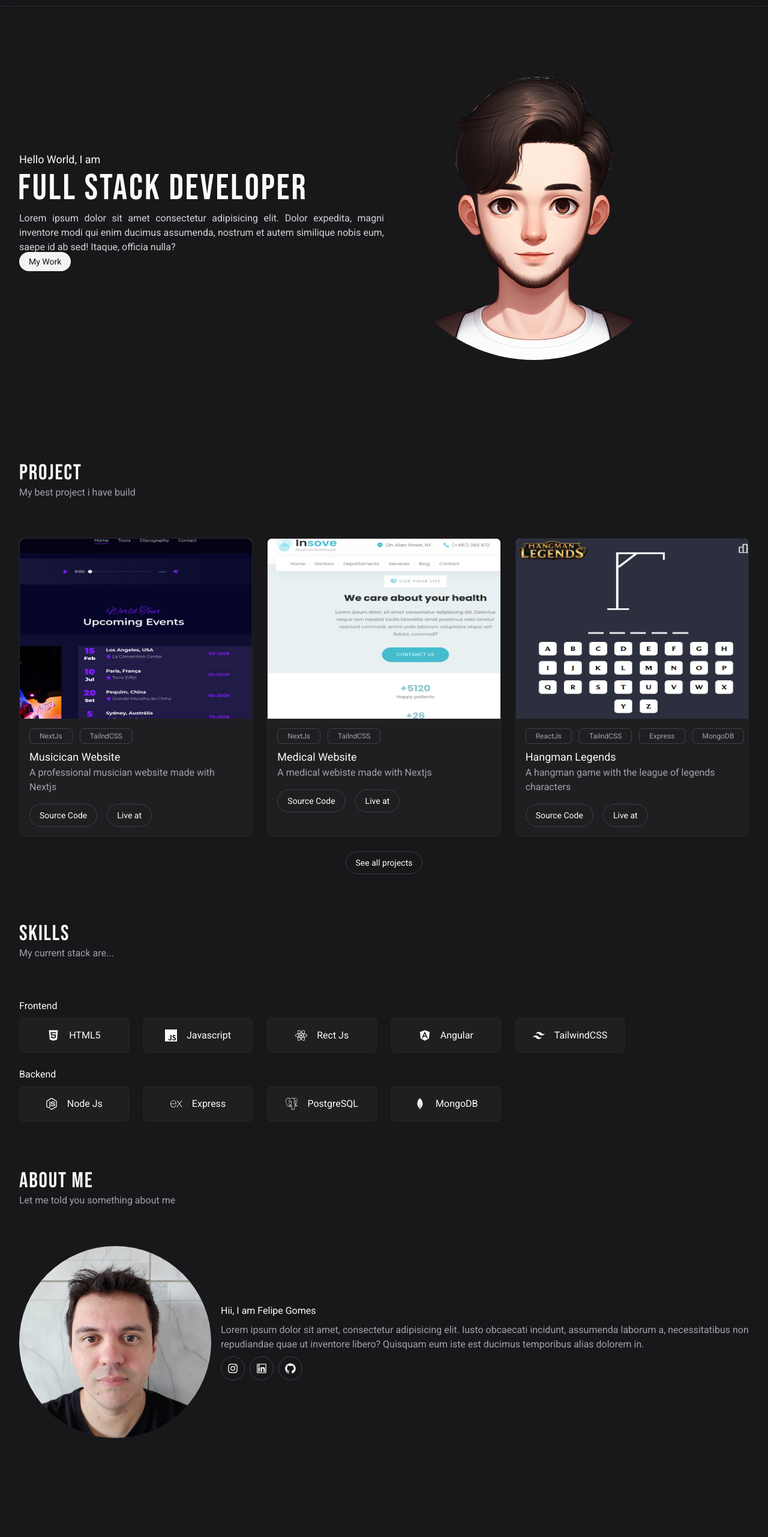
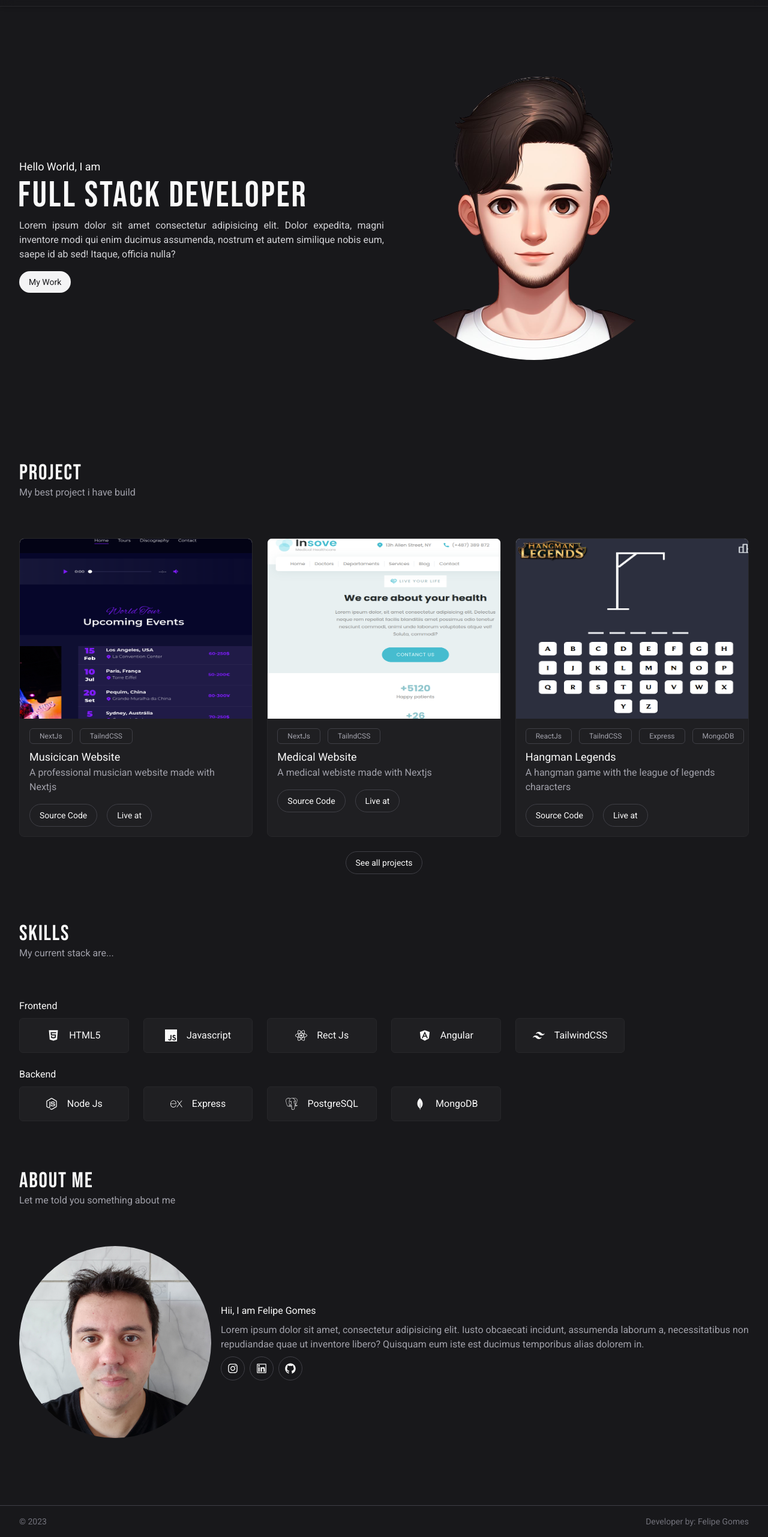
Before and after one commit to fomes/next-portfolio, a Next.js app: page / in a window 1280 px wide. Shown: the part 46-2608 px from the top of the page at 60% size. Before the commit the page ends 2443 px from the top, so only its background shows below. Built offline with nearby package versions, Linux system fonts and the light colour scheme.

Commit message:
Create footer section

```diff
--- a/src/app/layout.tsx
+++ b/src/app/layout.tsx
@@ -4,6 +4,7 @@ import "./globals.css";
 import { cn } from "@/utils/helper";
 import { Navigation } from "@/components/Navigation";
 import { HeroSection } from "@/components/HeroSection";
+import { FooterSection } from "@/components/FooterSection";
 
 const roboto = Roboto({
   subsets: ["latin"],
@@ -37,7 +38,10 @@ export default function RootLayout({
         )}
       >
         <Navigation />
-        <main className="max-w-7xl mx-auto px-4 md:px-8 flex flex-col gap-20">{children}</main>
+        <main className="max-w-7xl mx-auto px-4 md:px-8 flex flex-col gap-20">
+          {children}
+        </main>
+        <FooterSection />
       </body>
     </html>
   );
--- a/src/components/AboutSection/index.tsx
+++ b/src/components/AboutSection/index.tsx
@@ -5,7 +5,7 @@ import { CustomLink } from "../CustomLink";
 
 export function AboutSection() {
   return (
-    <section id="about">
+    <section id="about" className="scroll-mt-20">
       <Heading title="About me" desc="Let me told you something about me" />
 
       <div className="flex gap-4 flex-col md:flex-row items-center">
--- /dev/null
+++ b/src/components/FooterSection/index.tsx
@@ -0,0 +1,13 @@
+export function FooterSection() {
+  return (
+    <footer className="w-full mt-28 px-4 py-4 md:px-8 border-t border-t-zinc-700">
+      <div className="max-w-7xl mx-auto flex justify-between">
+        <p className="text-zinc-500 text-sm">
+          &copy; {new Date().getFullYear()}
+        </p>
+
+        <p className="text-zinc-500 text-sm">Developer by: Felipe Gomes</p>
+      </div>
+    </footer>
+  );
+}
--- a/src/components/HeroSection/index.tsx
+++ b/src/components/HeroSection/index.tsx
@@ -3,7 +3,10 @@ import Image from "next/image";
 
 export function HeroSection() {
   return (
-    <section className="grid md:grid-cols-2 items-center h-[calc(100vh-70px)] max-h-[678px]">
+    <section
+      id="home"
+      className="scroll-mt-20 grid md:grid-cols-2 items-center h-[calc(100vh-70px)] max-h-[678px]"
+    >
       <div>
         <p className="text-lg mb-1">Hello World, I am</p>
         <h1 className="font-title tracking-wider text-3xl sm:text-6xl -ml-0.5">
@@ -15,7 +18,7 @@ export function HeroSection() {
           autem similique nobis eum, saepe id ab sed! Itaque, officia nulla?
         </p>
 
-        <CustomLink href={"#projects"} className="mt-4">
+        <CustomLink href={"#projects"} className="absolute mt-4">
           My Work
         </CustomLink>
       </div>
--- a/src/components/Navigation/index.tsx
+++ b/src/components/Navigation/index.tsx
@@ -16,7 +16,7 @@ export function Navigation() {
   }, [isNavOpen]);
 
   return (
-    <nav className="py-4 border-b border-zinc-800 shadow-md top-0 z-10 bg-zinc-900/20 backdrop-blur-md">
+    <nav className="sticky py-4 border-b border-zinc-800 shadow-md top-0 z-10 bg-zinc-900/20 backdrop-blur-md">
       <div className="container max-w-7xl mx-auto px-4 md:px-8 flex justify-between items-center">
         <p>Logo</p>
         <div
--- a/src/components/ProjectSection/index.tsx
+++ b/src/components/ProjectSection/index.tsx
@@ -5,7 +5,7 @@ import { Heading } from "../Heading";
 
 export function ProjectSection() {
   return (
-    <section id="projects">
+    <section id="projects" className="scroll-mt-20">
       <Heading title="Project" desc="My best project i have build" />
 
       <div className="grid md:grid-cols-2 lg:grid-cols-3 gap-6">
--- a/src/components/SkillsSection/index.tsx
+++ b/src/components/SkillsSection/index.tsx
@@ -6,7 +6,7 @@ import { skills } from "@/data/skillsData";
 
 export function SkillsSection() {
   return (
-    <section id="skills">
+    <section id="skills" className="scroll-mt-20">
       <Heading title="Skills" desc="My current stack are..." />
 
       <div className="space-y-6">
```
